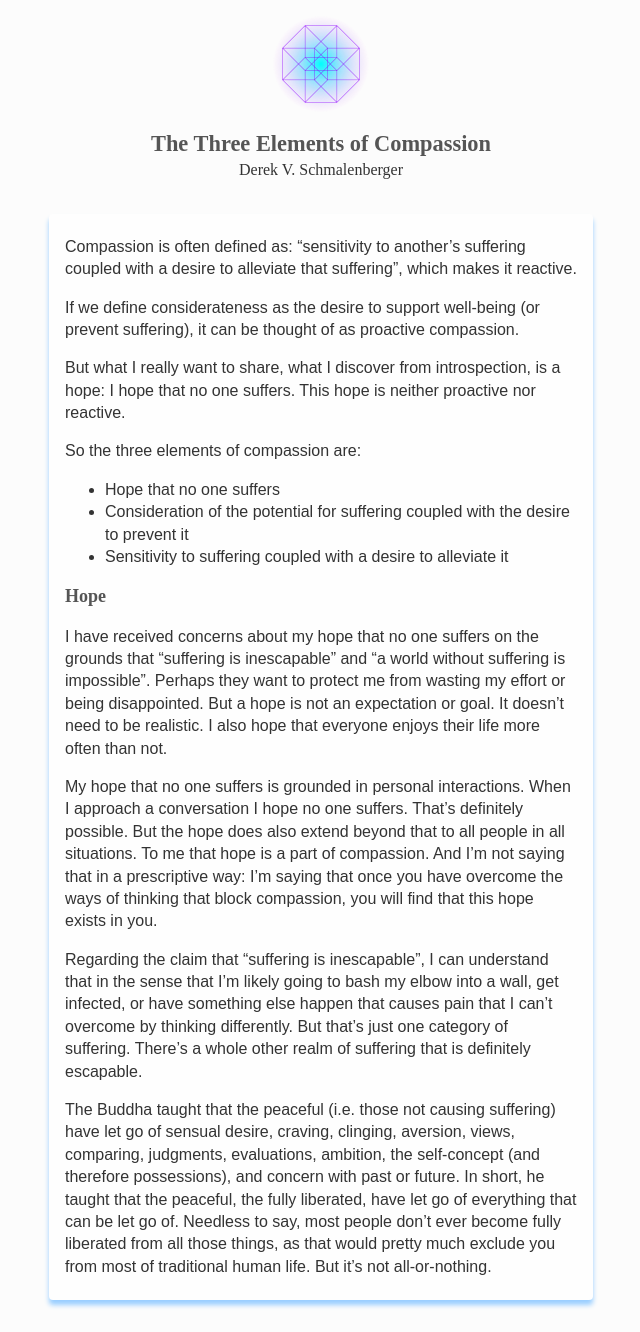
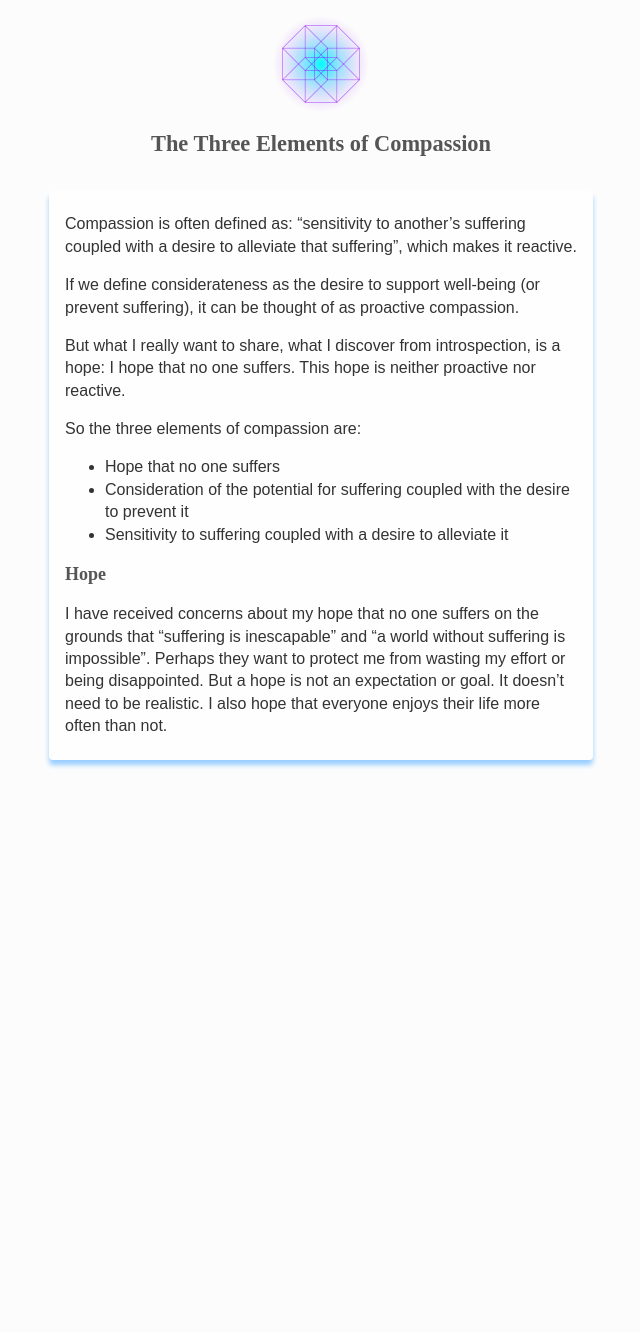
Before and after one commit to derek-v-s/derek-v-s.github.io, a Jekyll site: the page built from compassion.md, in a window 1280 px wide. Shown: the whole page, without its empty margins (319-959 px from the left). Built offline with Jekyll 4.4.1, drawn with Linux system fonts in a browser that asks for light colours; after the commit the page ends 900 px from its top, so only the background shows below that.

Commit message:
Reintroduce compassion page

```diff
--- a/compassion.md
+++ b/compassion.md
@@ -2,7 +2,6 @@
 title: The Three Elements of Compassion
 description: This webpage describes the three elements of compassion.
 permalink: /compassion.html
-byline: Derek V. Schmalenberger
 ---
 
 Compassion is often defined as: "sensitivity to another's suffering coupled with a desire to alleviate that suffering", which makes it reactive.
@@ -20,9 +19,3 @@ So the three elements of compassion are:
 ## Hope
 
 I have received concerns about my hope that no one suffers on the grounds that "suffering is inescapable" and "a world without suffering is impossible". Perhaps they want to protect me from wasting my effort or being disappointed. But a hope is not an expectation or goal. It doesn't need to be realistic. I also hope that everyone enjoys their life more often than not.
-
-My hope that no one suffers is grounded in personal interactions. When I approach a conversation I hope no one suffers. That's definitely possible. But the hope does also extend beyond that to all people in all situations. To me that hope is a part of compassion. And I'm not saying that in a prescriptive way: I'm saying that once you have overcome the ways of thinking that block compassion, you will find that this hope exists in you.
-
-Regarding the claim that "suffering is inescapable", I can understand that in the sense that I'm likely going to bash my elbow into a wall, get infected, or have something else happen that causes pain that I can't overcome by thinking differently. But that's just one category of suffering. There's a whole other realm of suffering that is definitely escapable.
-
-The Buddha taught that the peaceful (i.e. those not causing suffering) have let go of sensual desire, craving, clinging, aversion, views, comparing, judgments, evaluations, ambition, the self-concept (and therefore possessions), and concern with past or future. In short, he taught that the peaceful, the fully liberated, have let go of everything that can be let go of. Needless to say, most people don't ever become fully liberated from all those things, as that would pretty much exclude you from most of traditional human life. But it's not all-or-nothing.
```
Also changed, not shown: index.md (+1 -1 lines).
